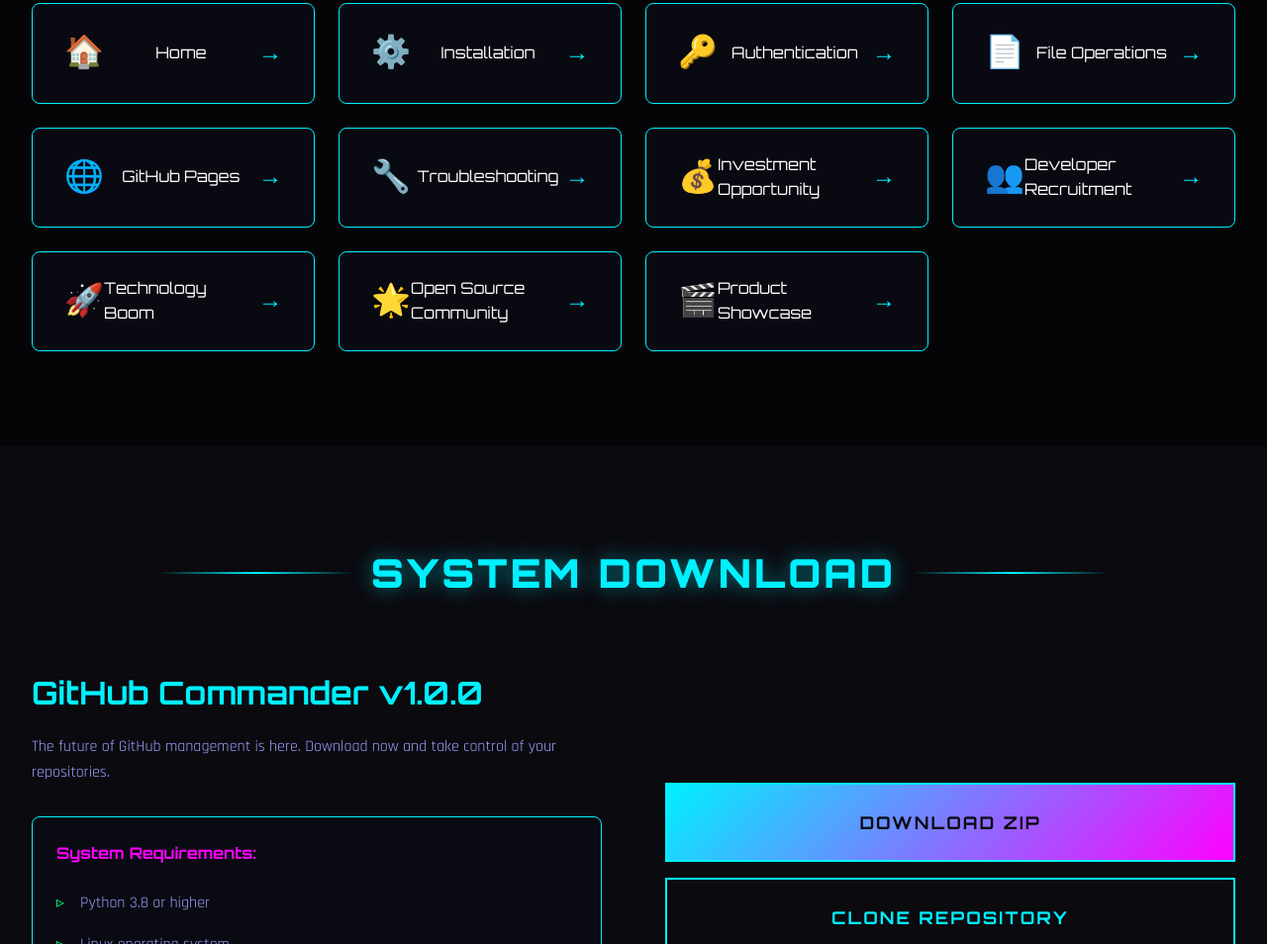
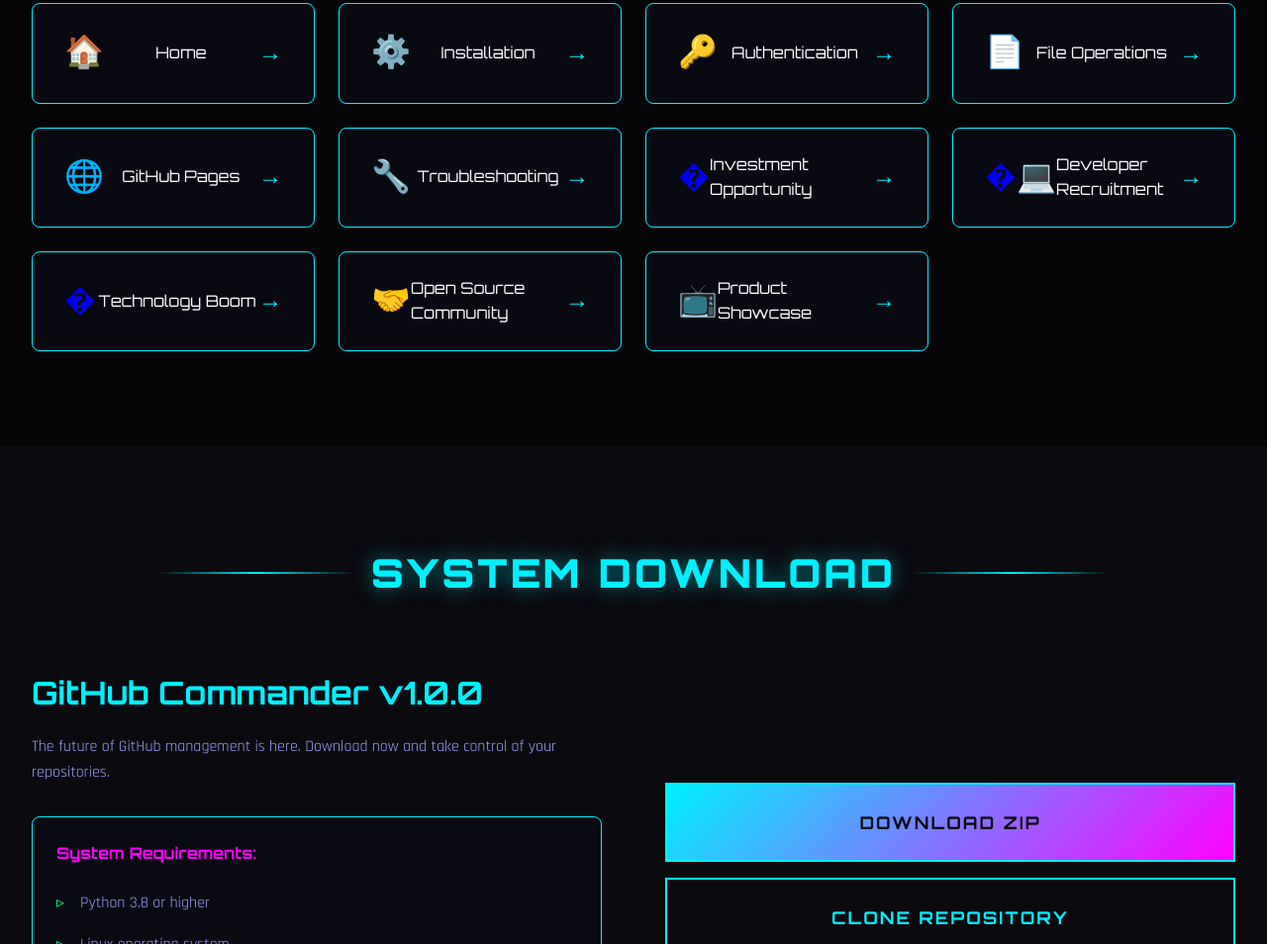
Before and after one commit to AutoBotSolutions/GitHub-Commander, a plain HTML site: page website/index.html in a window 1280 px wide. Shown: the part 1870-2824 px from the top of the page at 99% size. Drawn offline with Linux system fonts and the light colour scheme.

Commit message:
Replace emojis with more relevant and display-friendly icons

```diff
--- a/website/index.html
+++ b/website/index.html
@@ -138,27 +138,27 @@
                     <span class="doc-arrow">→</span>
                 </a>
                 <a href="https://github.com/AutoBotSolutions/GitHub-Commander/wiki/Investment-Opportunity-%E2%80%90-GitHub-Commander/" target="_blank" class="doc-link">
-                    <span class="doc-icon">💰</span>
+                    <span class="doc-icon">�</span>
                     <span class="doc-title">Investment Opportunity</span>
                     <span class="doc-arrow">→</span>
                 </a>
                 <a href="https://github.com/AutoBotSolutions/GitHub-Commander/wiki/Developer-Recruitment/" target="_blank" class="doc-link">
-                    <span class="doc-icon">👥</span>
+                    <span class="doc-icon">�‍💻</span>
                     <span class="doc-title">Developer Recruitment</span>
                     <span class="doc-arrow">→</span>
                 </a>
                 <a href="https://github.com/AutoBotSolutions/GitHub-Commander/wiki/Technology-Boom/" target="_blank" class="doc-link">
-                    <span class="doc-icon">🚀</span>
+                    <span class="doc-icon">�</span>
                     <span class="doc-title">Technology Boom</span>
                     <span class="doc-arrow">→</span>
                 </a>
                 <a href="https://github.com/AutoBotSolutions/GitHub-Commander/wiki/Open-Source-Community/" target="_blank" class="doc-link">
-                    <span class="doc-icon">🌟</span>
+                    <span class="doc-icon">🤝</span>
                     <span class="doc-title">Open Source Community</span>
                     <span class="doc-arrow">→</span>
                 </a>
                 <a href="https://github.com/AutoBotSolutions/GitHub-Commander/wiki/Product-Showcase/" target="_blank" class="doc-link">
-                    <span class="doc-icon">🎬</span>
+                    <span class="doc-icon">📺</span>
                     <span class="doc-title">Product Showcase</span>
                     <span class="doc-arrow">→</span>
                 </a>
```
